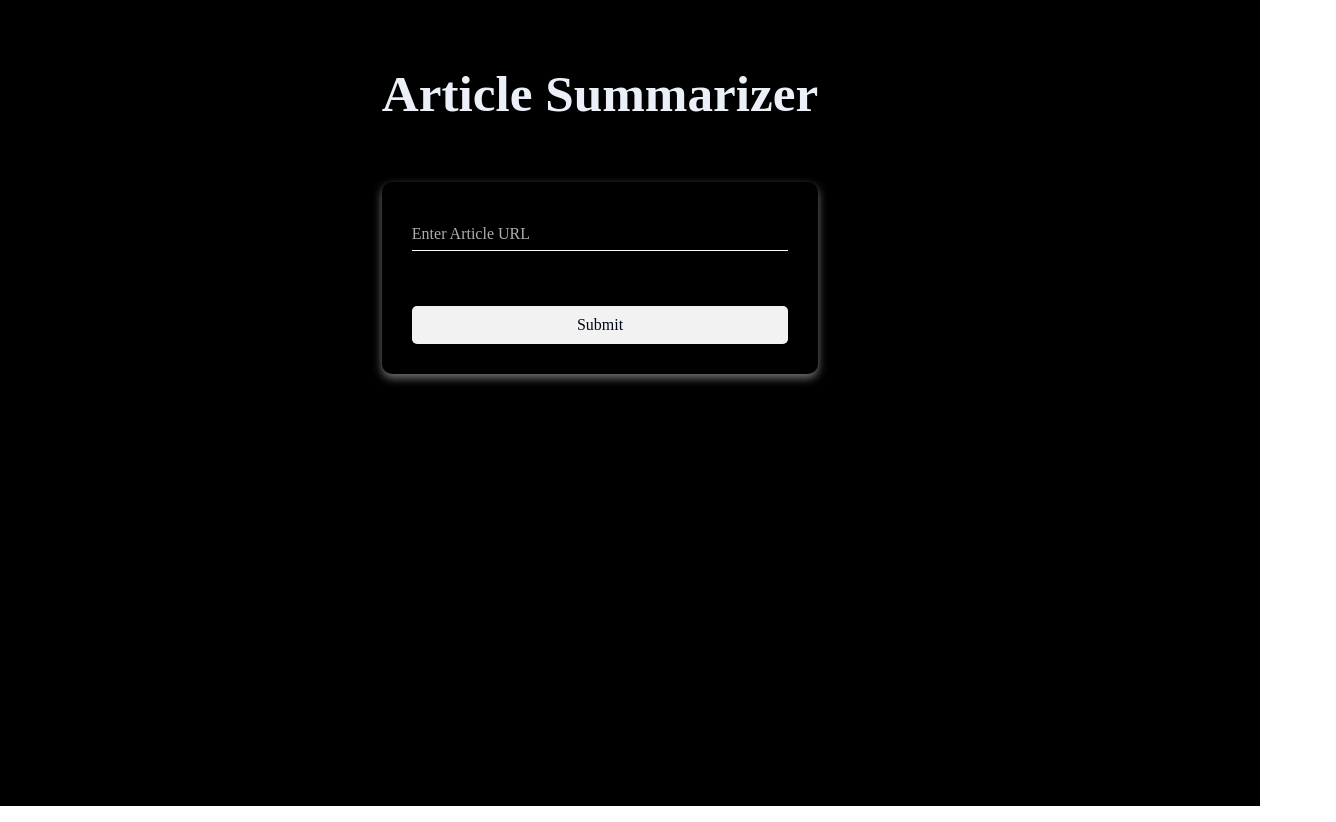
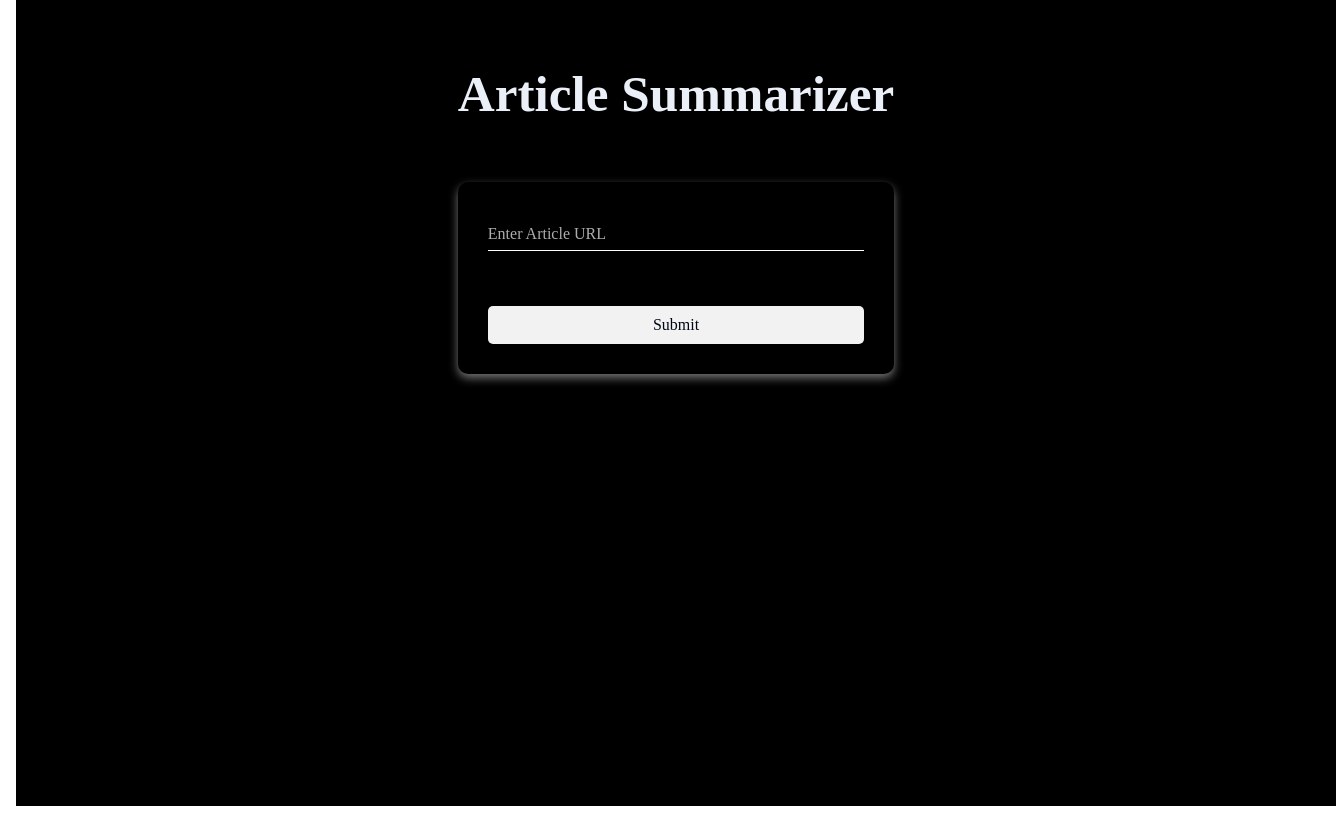
Before and after one commit to HafsaAbid82/Summarizer_Frontend, a React (Vite) app: page / in a window 1280 px wide. Shown: the whole page, 1336 px wide, since content can reach past the window. Built offline with nearby package versions, Linux system fonts and the light colour scheme.

Commit message:
Update App.css

```diff
--- a/src/App.css
+++ b/src/App.css
@@ -9,7 +9,6 @@
     text-align: center;
     width: 100vw;
     height: 100vh;
-    margin-left: -80px;
     margin-top: -50px;
     background-color: #000000;
     display: flex;
```
